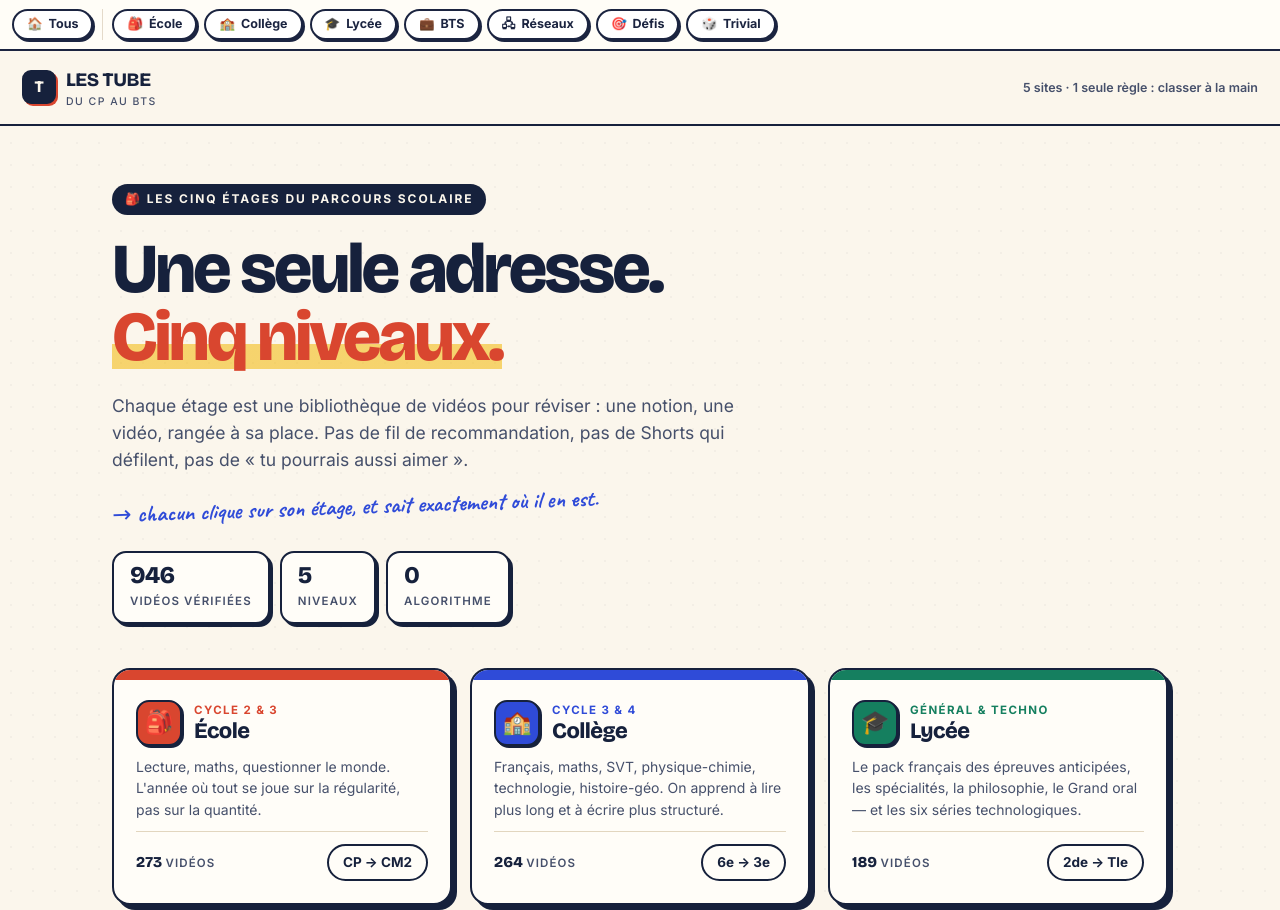
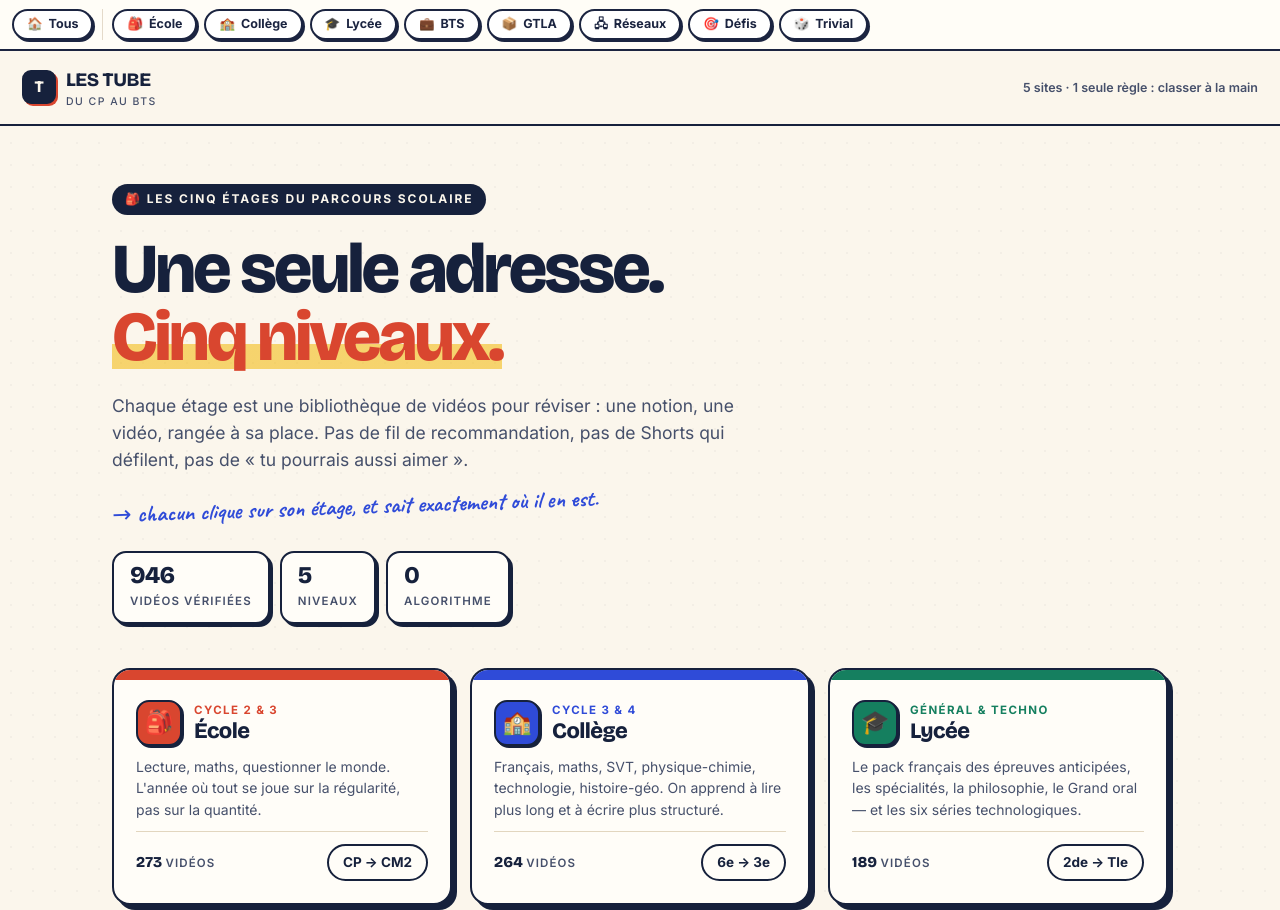
Before and after one commit to hassanijacques-boop/tube, a plain HTML site: page index.html in a window 1280 px wide. Shown: the top 910 px of the page. Drawn offline with nearby package versions, Linux system fonts and the light colour scheme.

Commit message:
Pastille GTLA

```diff
--- a/index.html
+++ b/index.html
@@ -90,7 +90,7 @@ footer{max-width:1100px;margin:0 auto;padding:26px 22px 46px;color:var(--ink2);f
   background:linear-gradient(90deg,rgba(255,253,247,0),#FFFDF7 78%);border-radius:0}
 @media(max-width:620px){.tubebar{padding:8px 10px;gap:6px}.tubebar a{padding:6px 11px;font-size:11.5px}}
 </style>
-<nav class="tubebar" aria-label="Navigation entre les sites"><a href="https://hassanijacques-boop.github.io/tube/" on aria-current="page" title="l'ensemble des niveaux"><span class="num">🏠</span>Tous</a><span class="sep"></span><a href="https://hassanijacques-boop.github.io/ecoletube/" title="CP → CM2"><span class="num">🎒</span>École</a><a href="https://hassanijacques-boop.github.io/college-tube/" title="6e → 3e"><span class="num">🏫</span>Collège</a><a href="https://hassanijacques-boop.github.io/lycee-tube/" title="2de → Tle"><span class="num">🎓</span>Lycée</a><a href="https://hassanijacques-boop.github.io/bts-tube/" title="GME"><span class="num">💼</span>BTS</a><a href="https://hassanijacques-boop.github.io/reseaux-tube/" title="TSRS"><span class="num">🖧</span>Réseaux</a><a href="https://hassanijacques-boop.github.io/defi-ecole/" title="réviser en jouant"><span class="num">🎯</span>Défis</a><a href="https://hassanijacques-boop.github.io/defi-ecole/trivial.html" title="Le Trivial des questions générales"><span class="num">🎲</span>Trivial</a><span class="fade"></span></nav>
+<nav class="tubebar" aria-label="Navigation entre les sites"><a href="https://hassanijacques-boop.github.io/tube/" on aria-current="page" title="l'ensemble des niveaux"><span class="num">🏠</span>Tous</a><span class="sep"></span><a href="https://hassanijacques-boop.github.io/ecoletube/" title="CP → CM2"><span class="num">🎒</span>École</a><a href="https://hassanijacques-boop.github.io/college-tube/" title="6e → 3e"><span class="num">🏫</span>Collège</a><a href="https://hassanijacques-boop.github.io/lycee-tube/" title="2de → Tle"><span class="num">🎓</span>Lycée</a><a href="https://hassanijacques-boop.github.io/bts-tube/" title="GME"><span class="num">💼</span>BTS</a><a href="https://hassanijacques-boop.github.io/gtla-tube/" title="BTS GTLA"><span class="num">📦</span>GTLA</a><a href="https://hassanijacques-boop.github.io/reseaux-tube/" title="TSRS"><span class="num">🖧</span>Réseaux</a><a href="https://hassanijacques-boop.github.io/defi-ecole/" title="réviser en jouant"><span class="num">🎯</span>Défis</a><a href="https://hassanijacques-boop.github.io/defi-ecole/trivial.html" title="Le Trivial des questions générales"><span class="num">🎲</span>Trivial</a><span class="fade"></span></nav>
 
 <div class="top">
   <div class="brand"><span class="mark">T</span><span>LES TUBE<small>du CP au BTS</small></span></div>
```
